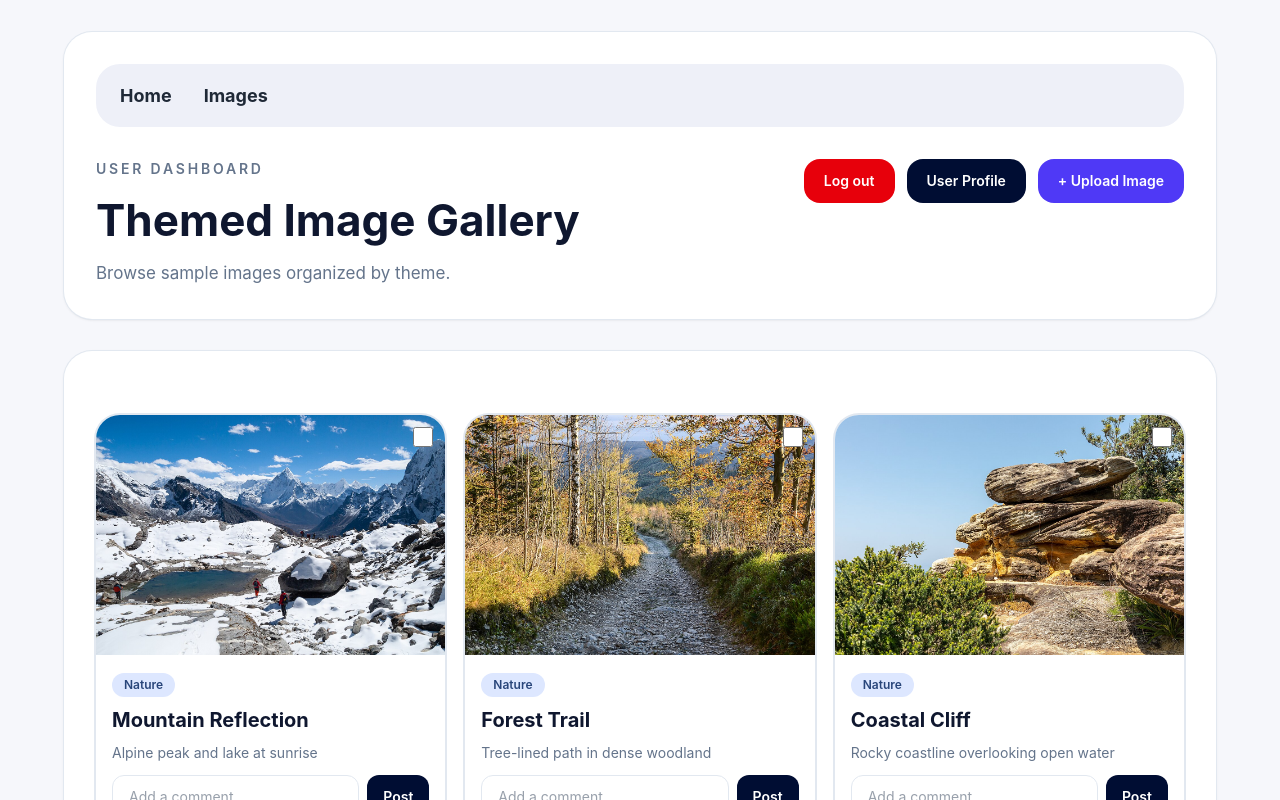
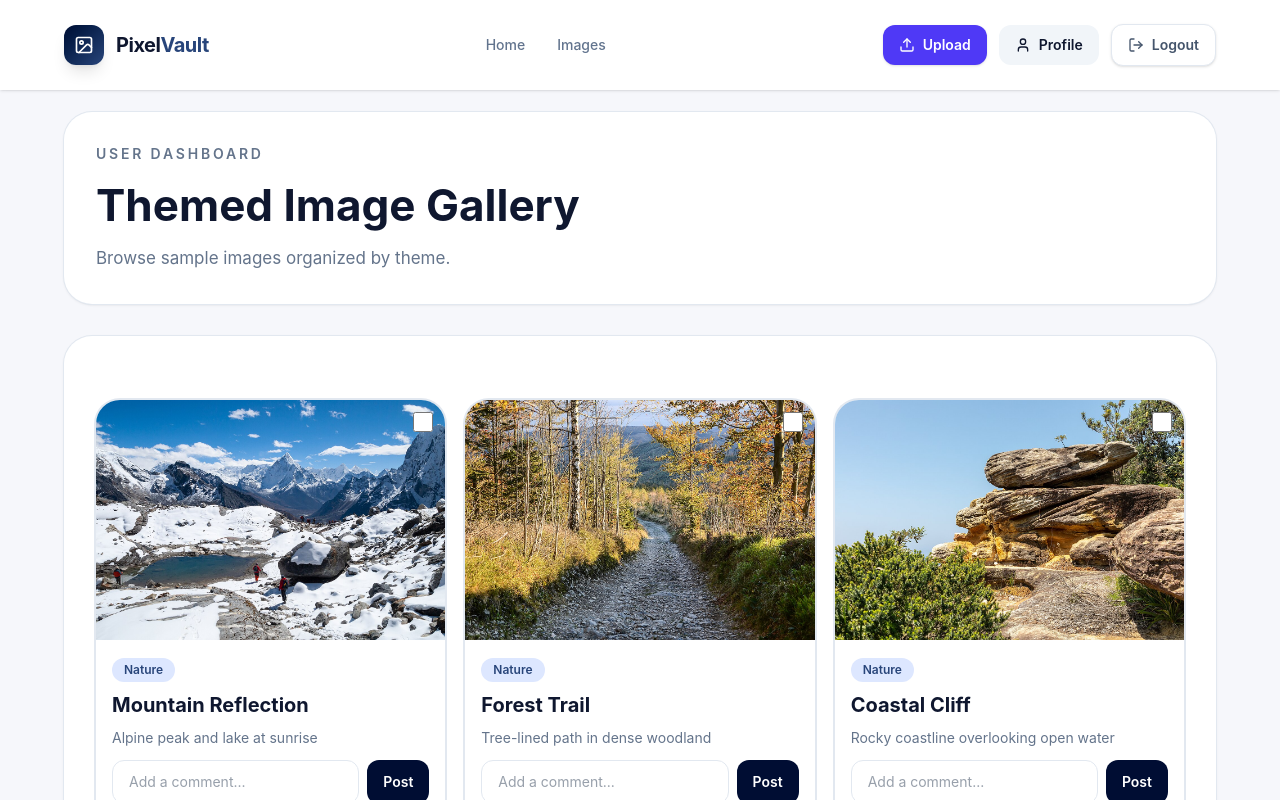
Before and after one commit to JarvisLam-LemonCEO/CMPE280Hackathon, a React (Vite) app: page /user-home in a window 1280 px wide. Shown: the top 800 px of the page. Built offline with nearby package versions, Linux system fonts and the light colour scheme; sample sign-in values are in the browser's storage.

Commit message:
Add fixed navbar with scroll effect and update action buttons in UserHomePage

```diff
--- a/src/pages/UserHomePage.jsx
+++ b/src/pages/UserHomePage.jsx
@@ -1,6 +1,7 @@
 import { useEffect, useMemo, useState } from "react";
 import { useNavigate, Link } from "react-router-dom";
 import { allThemeImages, themeById, themeData } from "../data/galleryData";
+import { Image as ImageIcon, LogOut, User, Trash2, Upload } from "lucide-react";
 import "/src/UserHomePage.css";
 
 const UPLOAD_STORAGE_KEY_PREFIX = "userGalleryUploadsV1";
@@ -153,7 +154,14 @@ function UserHomePage() {
   const [uploadFile, setUploadFile] = useState(null);
   const [showUploadModal, setShowUploadModal] = useState(false);
   const [searchQuery, setSearchQuery] = useState("");
+  const [isScrolled, setIsScrolled] = useState(false);
   const [selectedIds, setSelectedIds] = useState(new Set());
+
+  useEffect(() => {
+    const handleScroll = () => setIsScrolled(window.scrollY > 20);
+    window.addEventListener("scroll", handleScroll);
+    return () => window.removeEventListener("scroll", handleScroll);
+  }, []);
   const [hiddenGalleryIds, setHiddenGalleryIds] = useState(() => {
     try {
       const raw = localStorage.getItem("hiddenGalleryIds");
@@ -262,73 +270,80 @@ function UserHomePage() {
   }
 
   return (
-    <main className="min-h-screen bg-[#f6f7fb] px-6 py-8 text-slate-900 sm:px-10 lg:px-16">
+    <>
+      {/* Fixed Navbar */}
+      <header
+        className={`fixed top-0 z-50 flex w-full justify-center transition-all duration-300 ${
+          isScrolled ? "bg-white/80 backdrop-blur-md shadow-sm py-4" : "bg-white py-6 shadow-sm"
+        }`}
+      >
+        <div className="flex w-full max-w-[1440px] items-center justify-between px-6 sm:px-10 lg:px-16">
 
-      {/* Header Card */}
-
-      <div className="mx-auto w-full max-w-[1400px] rounded-[28px] bg-white p-6 shadow-sm ring-1 ring-slate-200 sm:p-8">
-
-        <nav className="navbar">
-          <ul className="navlist">
-            <li>
-              <Link to="/">Home</Link>
-            </li>
-            <li>
-              <Link to="/images">Images</Link>
-            </li>
-          </ul>
-        </nav>
-
-        <header className="mt-8 flex flex-col gap-6 lg:flex-row lg:items-start lg:justify-between">
-
-          <div>
-            <p className="text-sm font-semibold uppercase tracking-[0.2em] text-[#64748b]">
-              User dashboard
-            </p>
-
-            <h1 className="mt-2 text-[34px] font-bold text-[#0f172f] sm:text-[44px]">
-              Themed Image Gallery
-            </h1>
-
-            <p className="mt-2 max-w-[760px] text-[17px] text-[#64748b]">
-              Browse sample images organized by theme.
-            </p>
+          {/* Logo */}
+          <div className="flex items-center gap-3">
+            <div className="flex h-10 w-10 items-center justify-center rounded-xl bg-gradient-to-br from-[#000d33] to-[#28457a] shadow-lg">
+              <ImageIcon size={20} className="text-white" />
+            </div>
+            <h2 className="text-[20px] font-bold tracking-tight text-[#0f172f]">
+              Pixel<span className="text-[#28457a]">Vault</span>
+            </h2>
           </div>
 
-          <div className="flex gap-3">
+          {/* Nav links */}
+          <nav className="hidden items-center gap-8 lg:flex">
+            <Link to="/" className="text-sm font-medium text-slate-500 transition-colors hover:text-[#0f172f]">Home</Link>
+            <Link to="/images" className="text-sm font-medium text-slate-500 transition-colors hover:text-[#0f172f]">Images</Link>
+          </nav>
+
+          {/* Action buttons */}
+          <div className="flex items-center gap-3">
+            {selectedIds.size > 0 && (
+              <button
+                onClick={handleDeleteSelected}
+                className="flex items-center gap-2 rounded-xl bg-red-50 border border-red-100 px-4 py-2.5 text-sm font-semibold text-red-600 transition hover:bg-red-100"
+              >
+                <Trash2 size={16} />
+                <span>Delete ({selectedIds.size})</span>
+              </button>
+            )}
 
             <button
-              onClick={handleLogout}
-              className="rounded-2xl bg-red-600 px-5 py-3 text-sm font-semibold text-white hover:bg-red-700"
+              onClick={() => setShowUploadModal(true)}
+              className="flex items-center gap-2 rounded-xl bg-indigo-600 px-4 py-2.5 text-sm font-semibold text-white shadow-sm transition hover:bg-indigo-700"
             >
-              Log out
+              <Upload size={16} />
+              <span className="hidden sm:inline">Upload</span>
             </button>
 
             <button
               onClick={() => navigate("/user-profile")}
-              className="rounded-2xl bg-[#000d33] px-5 py-3 text-sm font-semibold text-white hover:bg-[#00154d]"
+              className="flex items-center gap-2 rounded-xl bg-slate-100 px-4 py-2.5 text-sm font-semibold text-[#0f172f] transition hover:bg-slate-200"
             >
-              User Profile
+              <User size={16} />
+              <span className="hidden sm:inline">Profile</span>
             </button>
 
             <button
-              onClick={() => setShowUploadModal(true)}
-              className="rounded-2xl bg-indigo-600 px-5 py-3 text-sm font-semibold text-white hover:bg-indigo-700"
+              onClick={handleLogout}
+              className="group flex items-center gap-2 rounded-xl border border-slate-200 bg-white px-4 py-2.5 text-sm font-semibold text-slate-600 shadow-sm transition hover:border-red-100 hover:bg-red-50 hover:text-red-600"
             >
-              + Upload Image
+              <LogOut size={16} className="transition-transform group-hover:-translate-x-0.5" />
+              <span className="hidden sm:inline">Logout</span>
             </button>
+          </div>
 
-            {selectedIds.size > 0 && (
-              <button
-                onClick={handleDeleteSelected}
-                className="rounded-2xl bg-red-500 px-5 py-3 text-sm font-semibold text-white hover:bg-red-600"
-              >
-                Delete Selected ({selectedIds.size})
-              </button>
-            )}
+        </div>
+      </header>
 
-          </div>
-        </header>
+      <main className="min-h-screen bg-[#f6f7fb] px-6 pb-8 text-slate-900 sm:px-10 lg:px-16">
+
+      {/* Page Title */}
+      <div className="mx-auto w-full max-w-[1400px] pt-28 pb-0">
+        <div className="rounded-[28px] bg-white p-6 shadow-sm ring-1 ring-slate-200 sm:p-8">
+          <p className="text-sm font-semibold uppercase tracking-[0.2em] text-[#64748b]">User dashboard</p>
+          <h1 className="mt-2 text-[34px] font-bold text-[#0f172f] sm:text-[44px]">Themed Image Gallery</h1>
+          <p className="mt-2 max-w-[760px] text-[17px] text-[#64748b]">Browse sample images organized by theme.</p>
+        </div>
       </div>
 
       {/* Image Section */}
@@ -464,7 +479,8 @@ function UserHomePage() {
         </div>
       )}
 
-    </main>
+      </main>
+    </>
   );
 }
 
```
